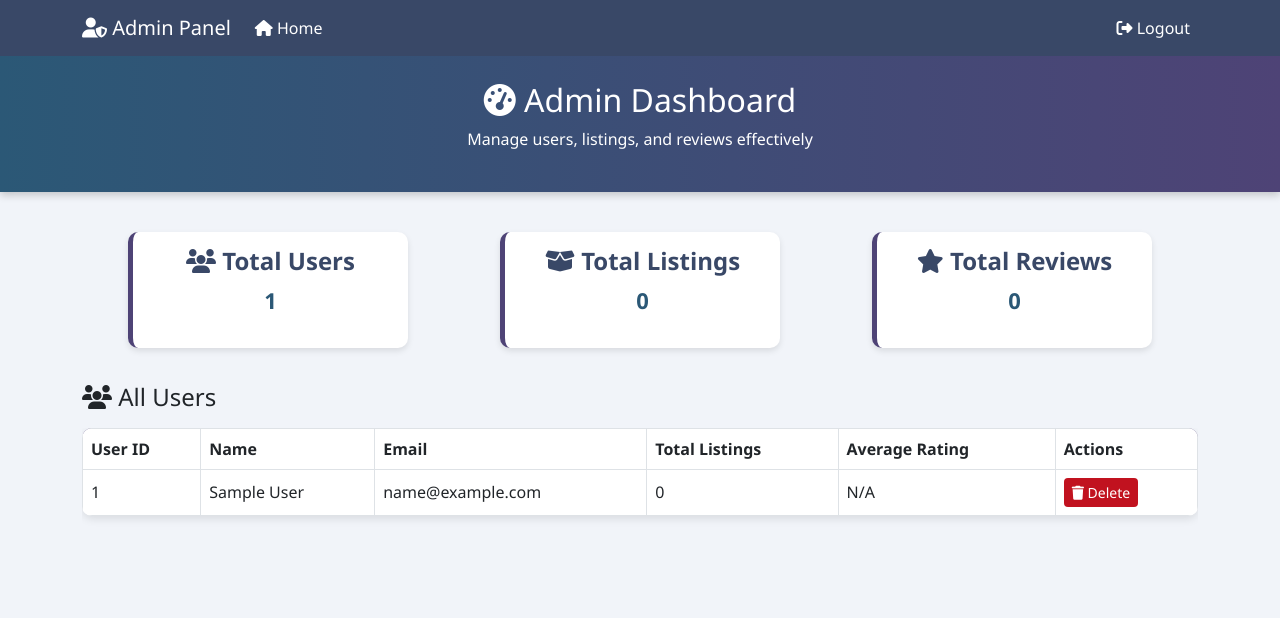
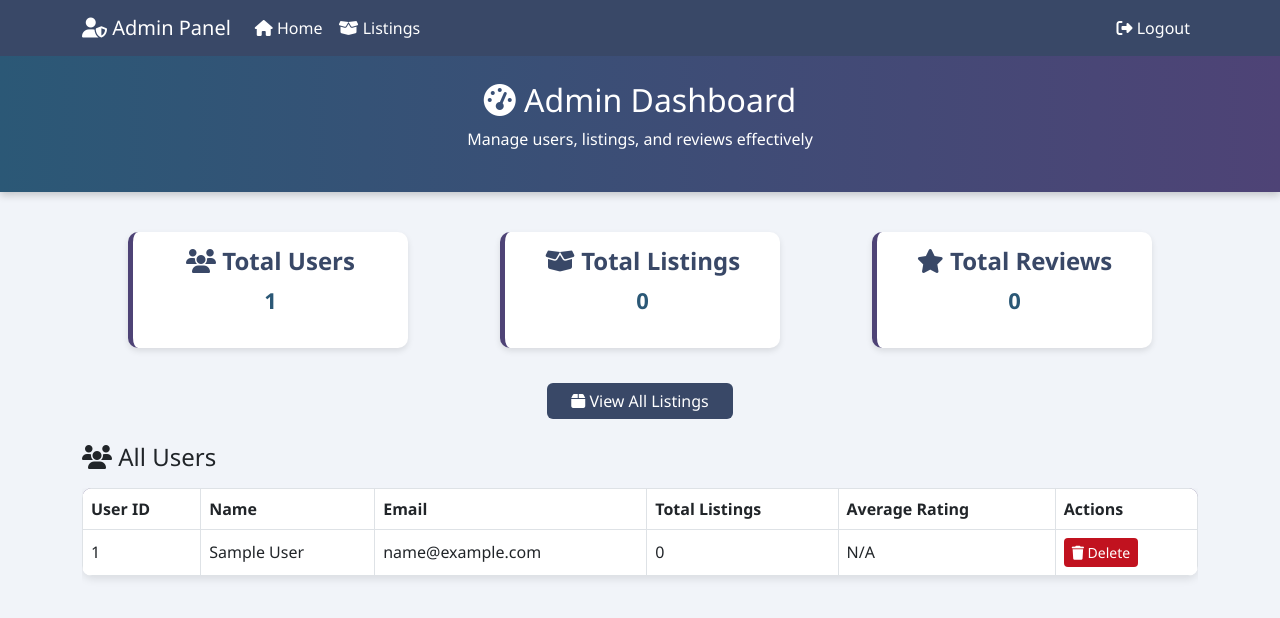
Before and after one commit to nithixh/UniMarket, a Flask app: page /admin_dashboard in a window 1280 px wide. Shown: the top 618 px of the page. Run offline with Flask 3, Linux system fonts and the light colour scheme; the visitor is signed in with stand-in values (Sample User, id 1); data that the repository does not hold is empty.

Commit message:
Update admin_dashboard.html

```diff
--- a/templates/admin_dashboard.html
+++ b/templates/admin_dashboard.html
@@ -75,6 +75,15 @@
             background-color: #f5f5f5;
         }
 
+        .btn-primary{
+            background-color: #394867;
+            border: none;
+        }
+
+        .btn-primary:hover {
+            background-color: #2b5876;
+        }
+
         .btn-danger {
             background-color: #c1121f;
             border: none;
@@ -110,6 +119,11 @@
                         <i class="fas fa-home"></i> Home
                     </a>
                 </li>
+                <li class="nav-item">
+                    <a class="nav-link text-white" href="{{ url_for('admin_listings') }}">
+                        <i class="fas fa-box-open"></i> Listings
+                    </a>
+                </li>
             </ul>
             <ul class="navbar-nav">
                 <li class="nav-item">
@@ -143,6 +157,13 @@
         <p>{{ total_reviews }}</p>
     </div>
 </div>
+
+<div class="text-center mb-4">
+    <a href="{{ url_for('admin_listings') }}" class="btn btn-primary px-4">
+        <i class="fas fa-box"></i> View All Listings
+    </a>
+</div>
+
 
 <!-- Users Table -->
 <div class="container mt-4">
```
